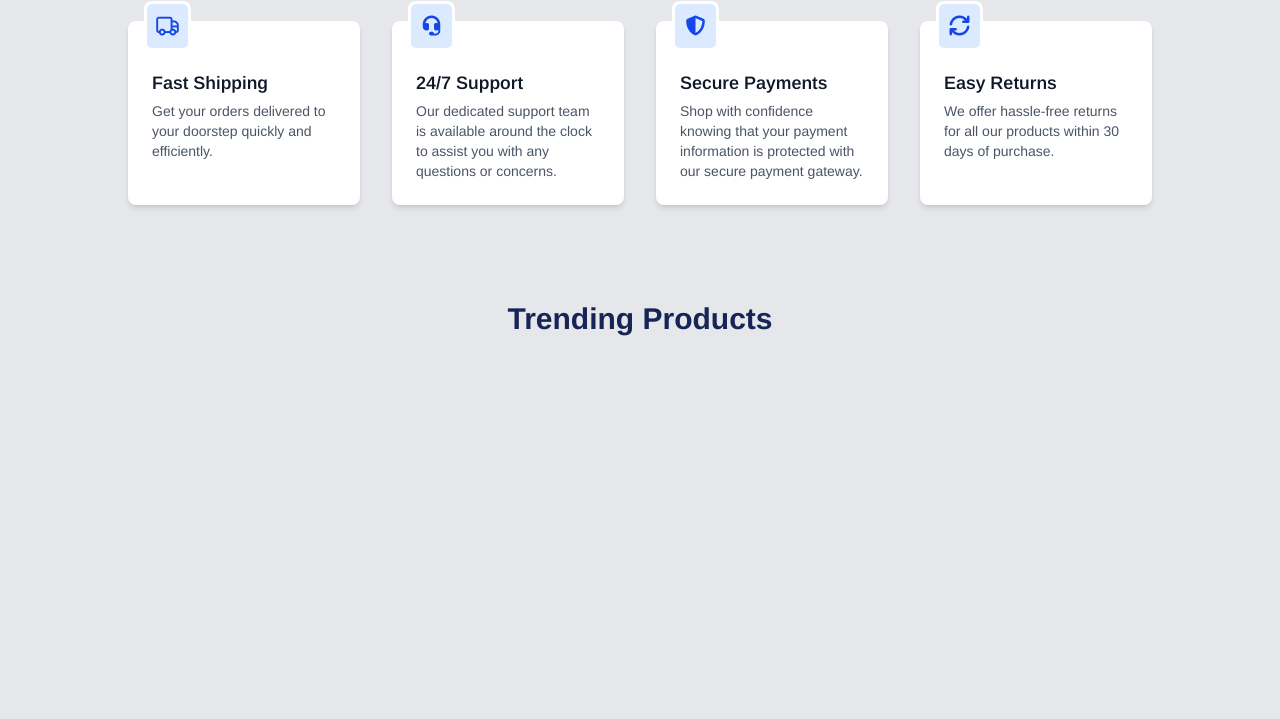
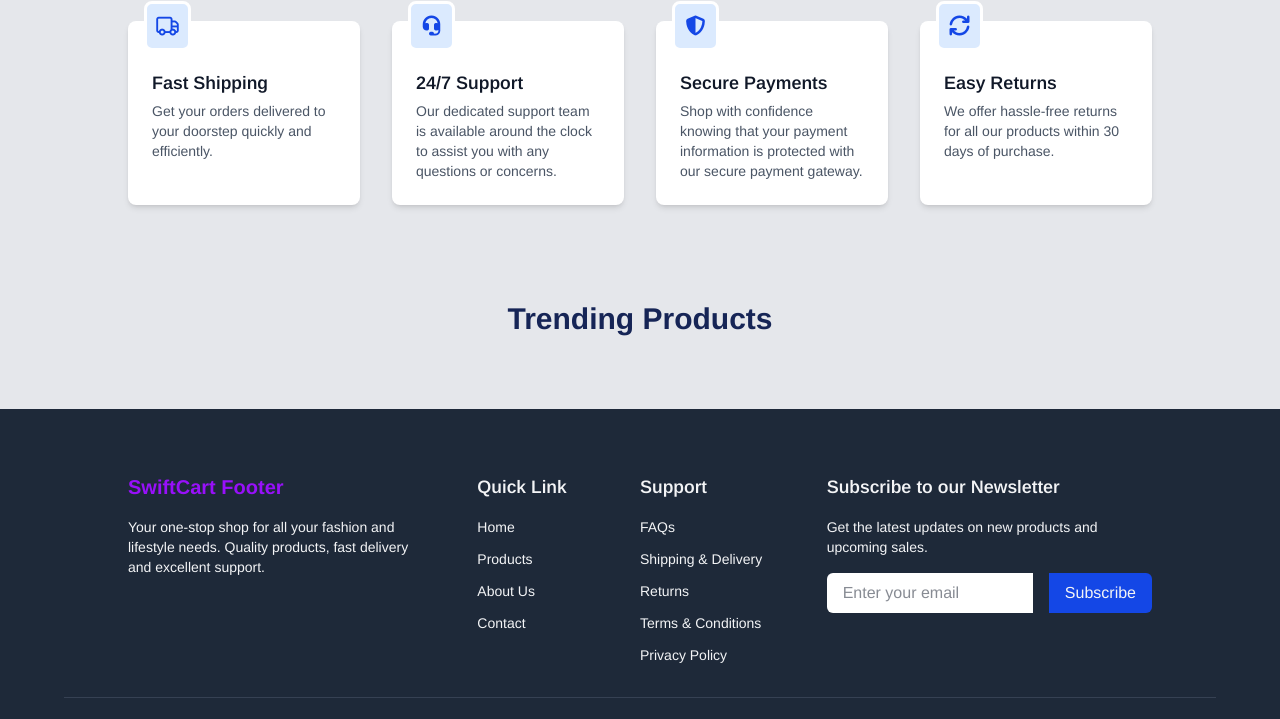
Before and after one commit to Sheikh-Rasel2001/swiftCart, a plain HTML site: page index.html in a window 1280 px wide. Shown: the part 811-1530 px from the top of the page. Before the commit the page ends 1220 px from the top, so only its background shows below. Drawn offline with nearby package versions, Linux system fonts and the light colour scheme; no server answers.

Commit message:
footer add

```diff
--- a/index.html
+++ b/index.html
@@ -168,6 +168,64 @@
       <div id="card-container" class="grid grid-cols-1 lg:grid lg:grid-cols-3 gap-4">
 
   </section>
+  <!-- footer section -->
+   <section class="w-full bg-gray-800 text-gray-100 py-8">
+    <div class="max-w-6xl mx-auto px-6 md:px-10 lg:px-16 py-8 border-b border-gray-700">
+      <div class="grid grid-cols-1 lg:grid lg:grid-cols-3 gap-6">
+        <div>
+          <h1 class="text-xl font-bold mb-4 text-purple-600">SwiftCart Footer</h1>
+          <p class="text-sm pr-8">Your one-stop shop for all your fashion and lifestyle needs. Quality products, fast  delivery and excellent support.</p>
+        </div>
+       <div class="grid grid-cols-2">
+         <!-- quick link -->
+        <div>
+          <h1 class="text-lg font-semibold mb-4">Quick Link</h1>
+          <ul class="text-sm space-y-3">
+            <li><a href="#" class="hover:text-blue-400">Home</a></li>
+            <li><a href="#" class="hover:text-blue-400">Products</a></li>
+            <li><a href="#" class="hover:text-blue-400">About Us</a></li>
+            <li><a href="#" class="hover:text-blue-400">Contact</a></li>
+          </ul>
+        </div>
+        <!-- support -->
+         <div>
+          <h1 class="text-lg font-semibold mb-4">Support</h1>
+          <ul class="text-sm space-y-3">
+            <li><a href="#" class="hover:text-blue-400">FAQs</a></li>
+            <li><a href="#" class="hover:text-blue-400">Shipping & Delivery</a></li>
+            <li><a href="#" class="hover:text-blue-400">Returns</a></li>
+            <li><a href="#" class="hover:text-blue-400">Terms & Conditions</a></li>
+            <li><a href="#" class="hover:text-blue-400">Privacy Policy</a></li>
+          </ul>
+         </div>
+       </div>
+         <!-- subscribe newsletter -->
+          <div>
+            <h1 class="text-lg font-semibold mb-4">Subscribe to our Newsletter</h1>
+            <p class="text-sm">Get the latest updates on new products and upcoming sales.</p>
+            <form class="flex mt-4 gap-4">
+              <input type="email" placeholder="Enter your email" class="w-full px-4 py-2 rounded-l-md focus:outline-none bg-white text-gray-900" required>
+              <button type="submit" class="bg-blue-700 text-gray-100 px-4 py-2 rounded-r-md hover:bg-blue-800 transition duration-300">Subscribe</button>
+            </form>
+      </div>
+      </div>
+      </div>
+      <!-- copyright -->
+      <div class="flex flex-col-reverse lg:flex-row lg:justify-between lg:items-center px-6 max-w-6xl mt-6 mx-auto">
+        <p class="text-sm text-gray-400 mt-4">&copy;<span id="year"></span> SwiftCart. All rights reserved.</p>
+        <div>
+          <ul class="flex space-x-4 text-gray-400">
+            <li><a href="#"><i class="fa-brands fa-twitter hover:text-blue-600"></i></a></li>
+            <li><a href="#"><i class="fa-brands fa-facebook hover:text-blue-600"></i></a></li>
+            <li><a href="#"><i class="fa-brands fa-instagram hover:text-blue-600"></i></a></li>
+            <li><a href="#"><i class="fa-brands fa-linkedin hover:text-blue-600"></i></a></li>
+            <li><a href="#"><i class="fa-regular fa-envelope hover:text-blue-600"></i></a></li>
+          </ul>
+        </div>
+      </div>
+
+
+   </section>
 
   <script src="script.js"></script>
 </body>
--- a/script.js
+++ b/script.js
@@ -33,3 +33,6 @@ fetch (url)
         container.appendChild(card)
     })
 })
+// copyright year
+const year = new Date().getFullYear();
+document.getElementById("year").textContent = year;
```
